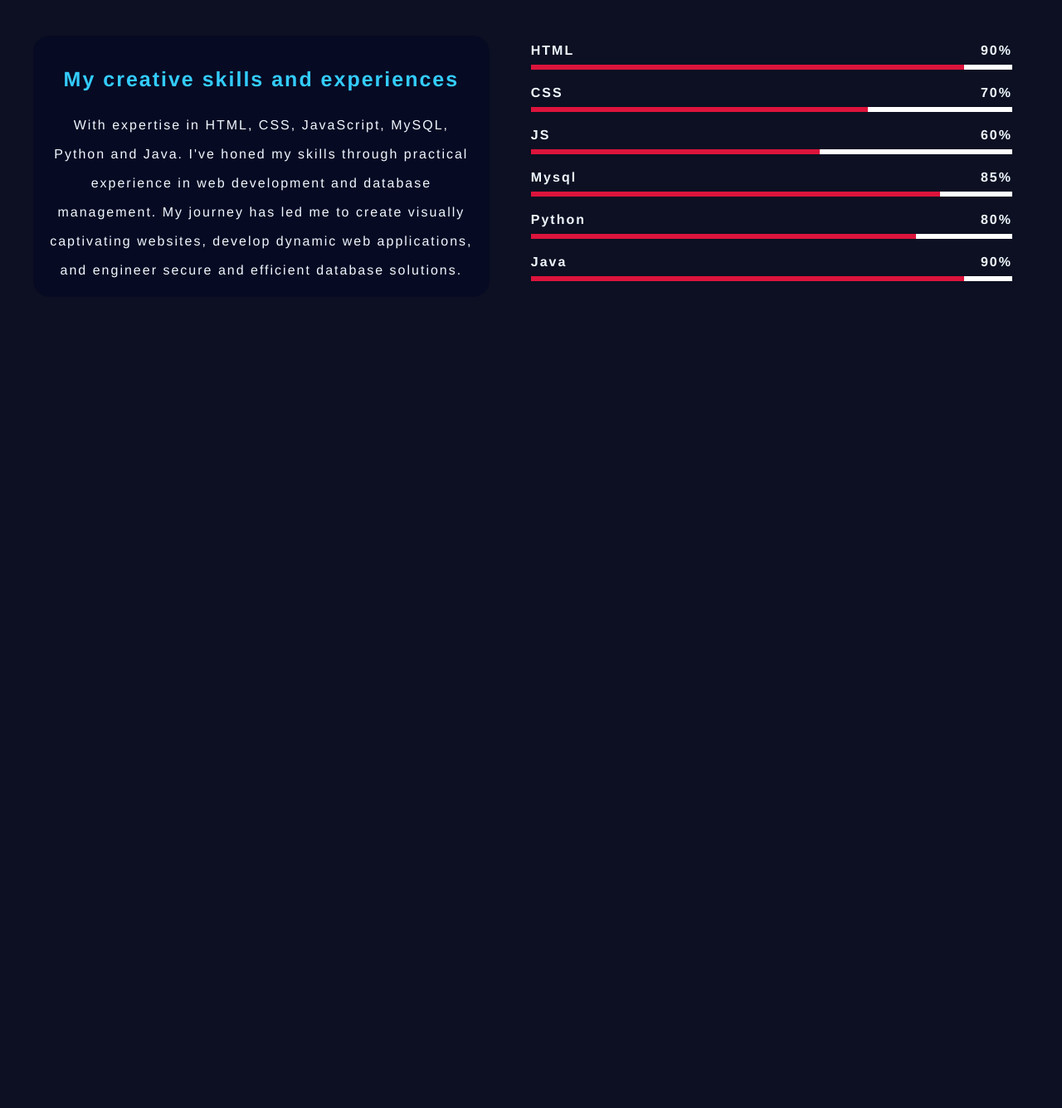
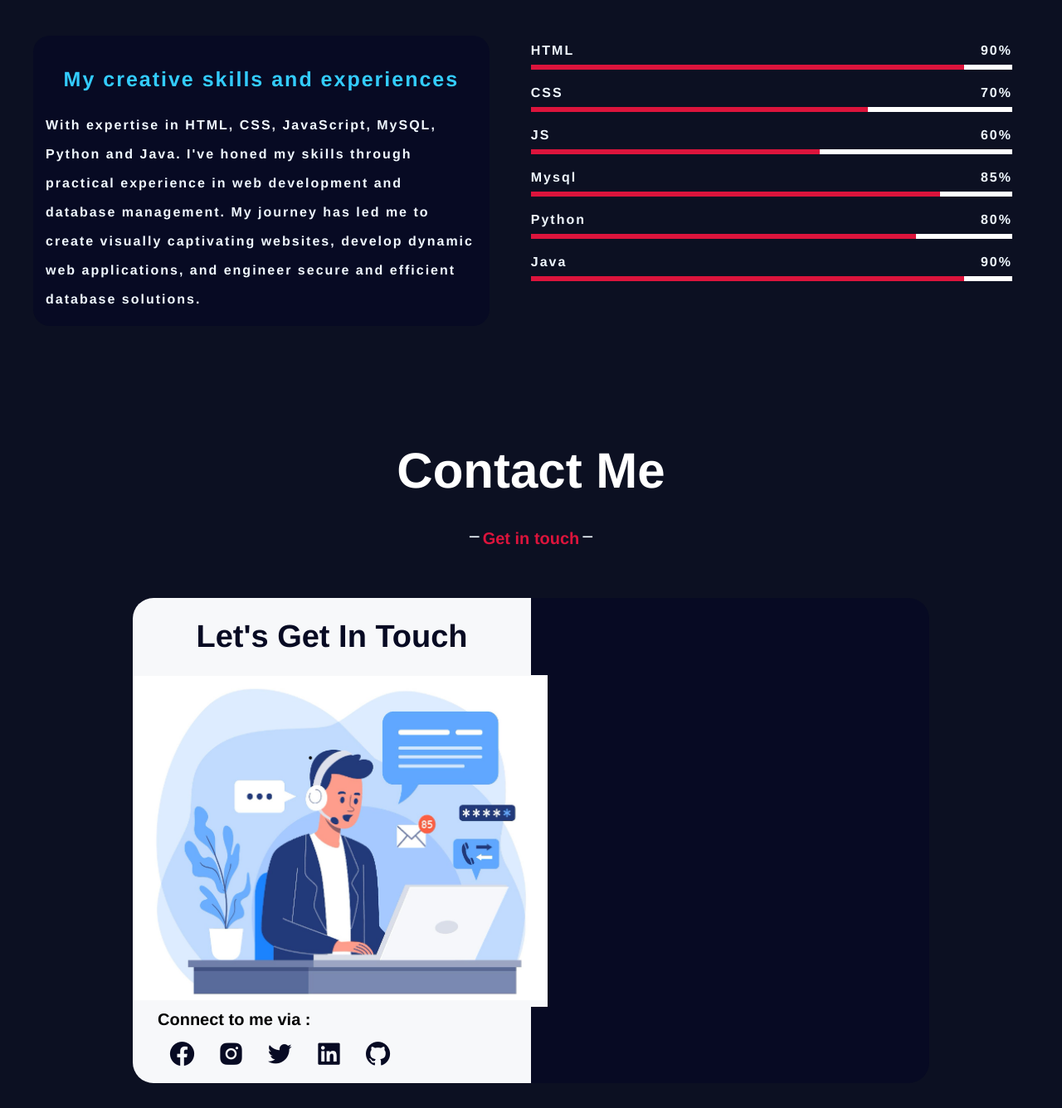
Before and after one commit to UjjjwalDawadi/Portfolio, a plain HTML site: page index.html in a window 1280 px wide. Shown: the part 2629-3965 px from the top of the page at 83% size. Before the commit the page ends 3018 px from the top, so only its background shows below. Drawn offline with nearby package versions, Linux system fonts and the light colour scheme.

Commit message:
contact left column complete

```diff
--- a/index.html
+++ b/index.html
@@ -27,7 +27,7 @@
             <div id="menu-icon" class='bx bx-menu'></div>
         </header>
     </section>
-    <section class="home">
+    <section class="home" id="home">
         <div class="home-content">
             <h1>Hi! I'm <span style="color: crimson;"> Ujjwal </span></h1>
             <p>And I am a Student and a</p>
@@ -75,6 +75,7 @@
             </div>
         </div>
     </section>
+
     <section id="service">
         <h1>My Services</h1>
         <h2><i class='bx bx-minus' style="color: aliceblue;">
@@ -174,6 +175,27 @@
             </div>
         </div>
     </section>
+    <section class="contact" id="contact">
+        <h1>Contact Me</h1>
+        <h2><i class='bx bx-minus' style="color: aliceblue;">
+        </i>Get in touch<i class='bx bx-minus' style="color: aliceblue;"></i></h2>
+        <div class="contact-container">
+            <div class="column left">
+                <h4>Let's Get In Touch</h4>
+                <img src="images/contact.png" alt="">
+                <span>Connect to me via :</span>
+                <div class="social-icons">
+                    <a href="#" ><i class='bx bxl-facebook-circle'></i> </a>
+                    <a href="#" ><i class='bx bxl-instagram-alt' ></i></a>
+                    <a href="#" ><i class='bx bxl-twitter' ></i> </a>
+                    <a href="#" ><i class='bx bxl-linkedin-square' ></i> </a>
+                    <a href="#" ><i class='bx bxl-github' ></i></a>
+                </div>
+
+            </div>
+        </div>
+
+    </section>
     <script src="script.js" ></script>
 </body>
 </html>
--- a/styles.css
+++ b/styles.css
@@ -120,13 +120,13 @@ a.btn:hover::before{
     width: 100%;
 }
 
-.social-icons{
+#home .social-icons{
     margin-top: 18px;
     font-size: 35px;
     display: flex;
 
 }
-.social-icons a{
+#home .social-icons a{
     color: white;
     justify-content: space-between;
     padding: 12px;
@@ -245,7 +245,8 @@ margin-right: 10px;
     line-height: 26px;
     letter-spacing: 2px;
     padding: 20px;
-    text-align:center;
+    text-align:start;
+
 }
 
 #skill{
@@ -271,7 +272,7 @@ margin-right: 10px;
     align-items: flex-start;
     text-align: start;
 }
-.column.left {
+#skill .column.left {
     color: aliceblue;
     font-weight: 400;
     line-height: 35px;
@@ -288,6 +289,7 @@ margin-right: 10px;
     color: #3cf;
     margin-bottom: 20px;
 }
+
 .text-box{
     width:100%;
     background-color:#070a23;
@@ -299,8 +301,12 @@ margin-right: 10px;
     transition: all 0.5 ease;
 
 }
+.text-box p{
+    font-weight: bold;
+    text-align: start;
+}
 
-.column.right{
+#skill .column.right{
     margin-top: 20px;
     color: aliceblue;
     line-height: 35px;
@@ -379,3 +385,70 @@ margin-right: 10px;
 .column.right .bars .line::after {
     width: calc(100% - var(--percentage));
 }
+
+
+#contact{
+text-align:  center;
+padding: 30px;
+}
+
+#contact h1{
+margin-top: 90px;
+font-size: 60px;
+color: white;
+font-weight: bold;
+}
+
+#contact h2{
+    margin-top: 35px;
+    color:crimson;
+    font-size: 20px;
+}
+
+.contact-container{
+    margin-left: 130px;
+    margin-right: 130px;
+    margin-top: 60px;
+    background-color: #070a23;
+    display: flex;
+    border-radius: 25px;
+    overflow: hidden;
+}
+
+.column.left h4{
+    font-size: 38px;
+    font-weight: bold;
+    color:#070a23;
+    margin: 25px;
+    text-align: center;
+}
+#contact .column.left{
+    background-color: rgb(247, 248, 250);
+    width: 50%;
+}
+#contact .social-icons{
+    /* margin-top: 18px; */
+    font-size: 35px;
+    display: flex;
+    margin-left: 30px;
+
+}
+#contact .social-icons a{
+    color:#070a23;
+    justify-content: space-between;
+    padding: 12px;
+    border-radius: 5px;
+}
+
+#contact .left span{
+    font-size: 20px;
+    font-weight: bold;
+    display: flex;
+    text-align: start;
+    margin-left: 30px;
+}
+
+#contact .left img{
+    height: 400px;
+    width: 500px;
+}
```
Also changed, not shown: images/contact.png (added). Lines whose indentation alone changed are shown as unchanged.
